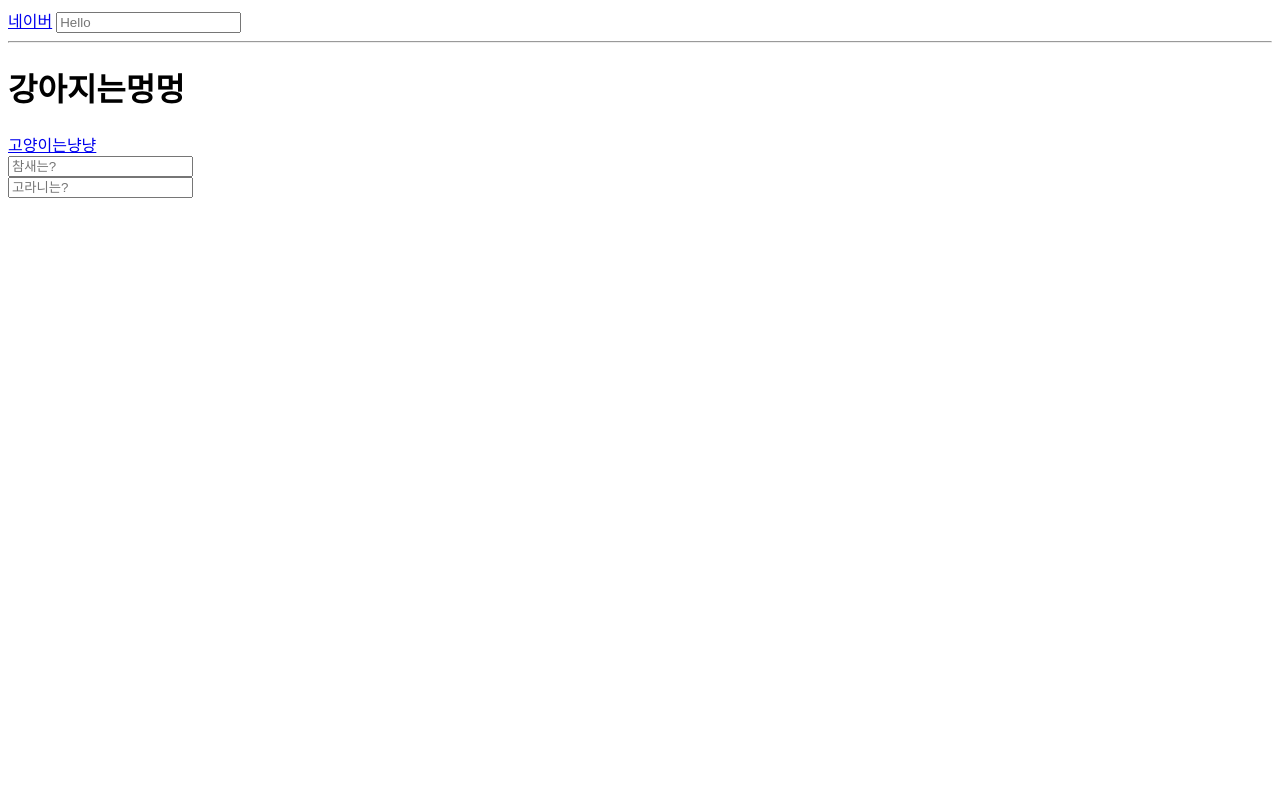
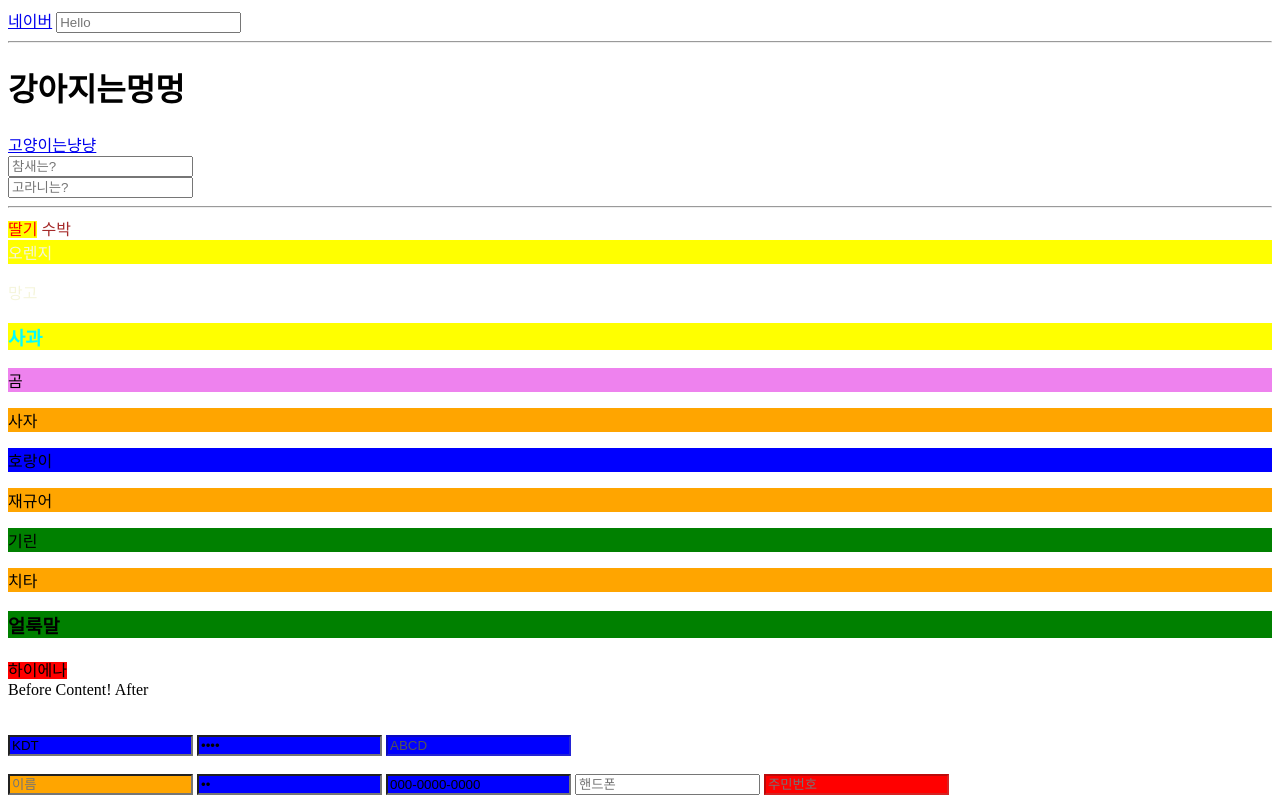
Before and after one commit to guseulgi/KDT-5th, a plain HTML site: page css/pseudoclass.html in a window 1280 px wide. Drawn offline with Linux system fonts and the light colour scheme.

Commit message:
2023.1.30 수업한 내용 커밋

```diff
--- a/css/pseudoclass.css
+++ b/css/pseudoclass.css
@@ -1,5 +1,5 @@
-/*가상 클래스*/
-a:hover {
+/*가상 클래스 -사용자의 행동에 따라 변경*/
+/* a:hover {
   color : red;
 }
 
@@ -9,10 +9,10 @@ a:active {
 
 input:focus {
   background-color: lemonchiffon;
-}
+} */
 
 /*실습*/
-h1:hover {
+/* h1:hover {
   color:red;
 }
 a#action:active {
@@ -20,4 +20,74 @@ a#action:active {
 }
 input:focus {
   background-color: orange;
+} */
+
+/*가상 클래스 -요소 상황*/
+.fruit span:first-child {
+  color:red;
 }
+.fruit h3:last-child {
+  color :aqua;
+}
+.fruit *:nth-child(2) {
+  color : brown;
+}
+
+.fruit *:nth-child(2n+1) {
+  background-color: yellow;
+}
+
+.fruit *:not(span) {
+  color: beige;
+}
+
+/*실습 2*/
+div.zoo *:nth-child(2n) {
+  background-color: orange;
+}
+div.zoo p:first-child {
+  background-color: violet;
+}
+div.zoo *:not(.predator) {
+  background-color: green;
+}
+div.zoo *:last-child {
+  background-color: red;
+}
+div.zoo *:last-child:hover {
+  background-color: yellow;
+}
+
+div.zoo p:nth-child(3) {
+  background-color: blue;
+}
+
+/*가상 요소*/
+.box::before {
+  content:"Before";
+}
+.box::after {
+  content:"After";
+}
+
+/*속성 선택자*/
+[disabled] {
+  background-color: gray;
+}
+
+[type="password"] {
+  background-color: orange;
+}
+
+/*실습3*/
+[disabled] {
+  background-color: red;
+}
+
+[placeholder="이름"] {
+  background-color: orange;
+}
+
+input:not([placeholder]) {
+  background-color: blue;
+}
--- a/css/pseudoclass.html
+++ b/css/pseudoclass.html
@@ -8,14 +8,53 @@
   <link rel="stylesheet" href="./pseudoclass.css">
 </head>
 <body>
+  <!--가상 클래스 선택자-->
   <a href="#" target="_blank">네이버</a>
   <input type="text" placeholder="Hello"/>
-  <hr>
+  <hr/>
   <h1>강아지는멍멍</h1>
   <a id="action" href="#" target="_blank">고양이는냥냥</a>
   <br/>
   <input type="text" placeholder="참새는?"/>
   <br/>
   <input type="text" placeholder="고라니는?"/>
+  <hr/>
+  <!--가상 클래스 - 요소 상황-->
+<div class="fruit">
+  <span>딸기</span>
+  <span>수박</span>
+  <div>오렌지</div>
+  <p>망고</p>
+  <h3>사과</h3>
+</div>
+  <!--실습 2-->
+<div class="zoo">
+  <p class="predator">곰</p>
+  <p class="predator">사자</p>
+  <p class="predator">호랑이</p>
+  <p class="predator">재규어</p>
+  <div>기린</div>
+  <p class="predator">치타</p>
+  <h3>얼룩말</h3>
+  <span class="predator">하이에나</span>
+</div>
+
+<!--가상 요소 선택자-->
+<div class="box">
+  Content!
+</div>
+<br/><br/>
+<!--속성 선택자-->
+<input type="text" value="KDT"/>
+<input type="password" value="1234"/>
+<input type="text" disabled value="ABCD"/>
+<!--실습3-->
+<br/><br/>
+<input type="text" placeholder="이름"/>
+<input type="password" value="pw"/>
+<input type="text" value="000-0000-0000"/>
+<input type="text" placeholder="핸드폰"/>
+<input type="text" placeholder="주민번호" disabled/>
+
 </body>
 </html>
```
Also changed, not shown: css/priority.css (added, +23 -0 lines), css/priority.html (added, +24 -0 lines).
